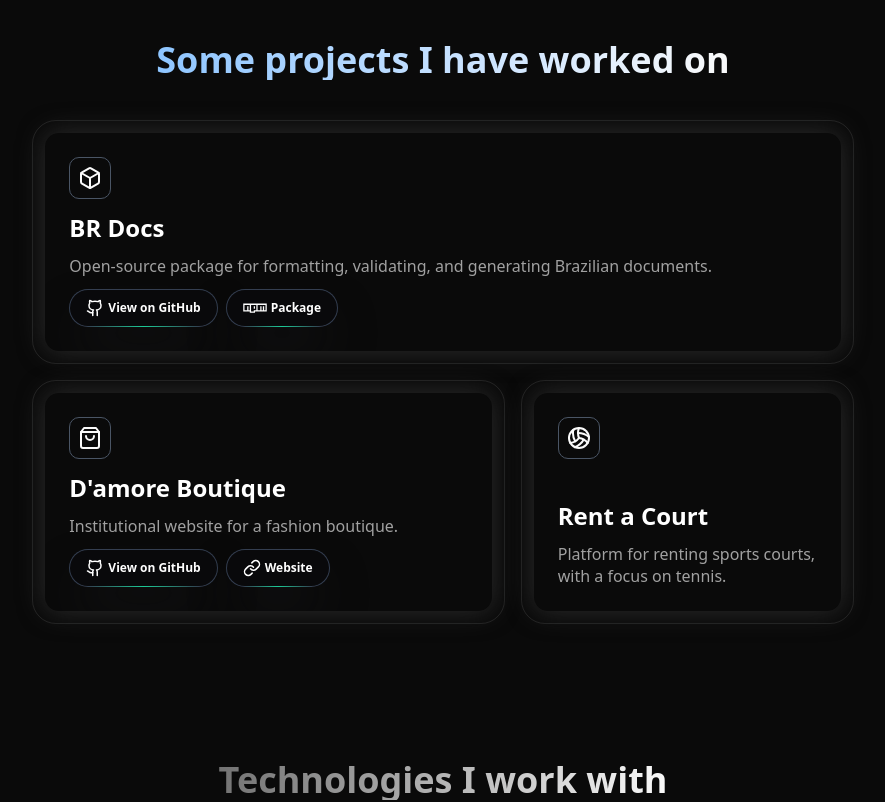
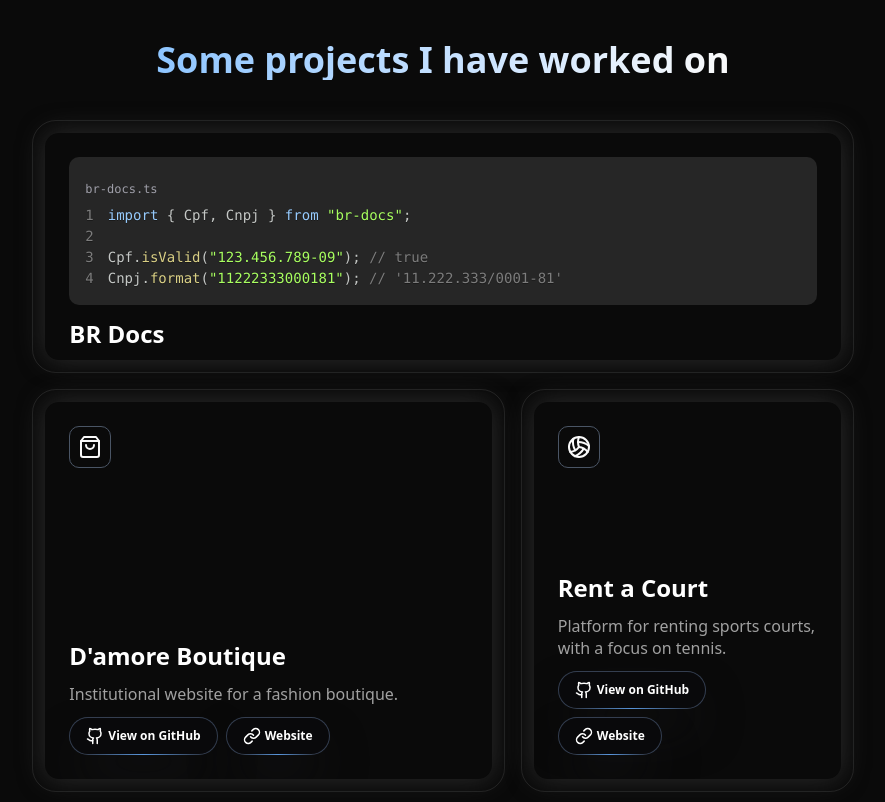
Before and after one commit to terukimateus/portfolio-terukimateus, a React (Vite) app: page / in a window 1280 px wide. Shown: the part 840-1642 px from the top of the page, without its empty margins (197-1082 px from the left). Built offline with nearby package versions, Linux system fonts and the light colour scheme.

Commit message:
add cover in card

```diff
--- a/package.json
+++ b/package.json
@@ -26,16 +26,21 @@
     "tailwind-merge": "^3.3.1",
     "tailwindcss": "^4.1.11"
   },
+  "overrides": {
+    "react-syntax-highlighter": "15.0.0"
+  },
   "devDependencies": {
     "@eslint/js": "^9.30.1",
     "@types/node": "^24.1.0",
     "@types/react": "^19.1.8",
     "@types/react-dom": "^19.1.6",
+    "@types/react-syntax-highlighter": "^15.5.13",
     "@vitejs/plugin-react": "^4.6.0",
     "eslint": "^9.30.1",
     "eslint-plugin-react-hooks": "^5.2.0",
     "eslint-plugin-react-refresh": "^0.4.20",
     "globals": "^16.3.0",
+    "react-syntax-highlighter": "^15.6.1",
     "tw-animate-css": "^1.3.5",
     "typescript": "~5.8.3",
     "typescript-eslint": "^8.35.1",
--- /dev/null
+++ b/src/components/Codeblock/index.tsx
@@ -0,0 +1,98 @@
+import React from "react";
+import { Prism as SyntaxHighlighter } from "react-syntax-highlighter";
+import { atomDark } from "react-syntax-highlighter/dist/cjs/styles/prism";
+
+type CodeBlockProps = {
+  language: string;
+  filename: string;
+  highlightLines?: number[];
+} & (
+  | {
+      code: string;
+      tabs?: never;
+    }
+  | {
+      code?: never;
+      tabs: Array<{
+        name: string;
+        code: string;
+        language?: string;
+        highlightLines?: number[];
+      }>;
+    }
+);
+
+const CodeBlock = ({
+  language,
+  filename,
+  code,
+  highlightLines = [],
+  tabs = [],
+}: CodeBlockProps) => {
+  const [activeTab, setActiveTab] = React.useState(0);
+
+  const tabsExist = tabs.length > 0;
+
+  const activeCode = tabsExist ? tabs[activeTab].code : code;
+  const activeLanguage = tabsExist
+    ? tabs[activeTab].language || language
+    : language;
+  const activeHighlightLines = tabsExist
+    ? tabs[activeTab].highlightLines || []
+    : highlightLines;
+
+  return (
+    <div className="relative w-full rounded-lg bg-neutral-800 p-4 font-mono text-sm">
+      <div className="flex flex-col gap-2">
+        {tabsExist && (
+          <div className="flex  overflow-x-auto">
+            {tabs.map((tab, index) => (
+              <button
+                key={index}
+                onClick={() => setActiveTab(index)}
+                className={`px-3 !py-2 text-xs transition-colors font-sans ${
+                  activeTab === index
+                    ? "text-white"
+                    : "text-zinc-400 hover:text-zinc-200"
+                }`}
+              >
+                {tab.name}
+              </button>
+            ))}
+          </div>
+        )}
+        {!tabsExist && filename && (
+          <div className="flex justify-between items-center py-2">
+            <div className="text-xs text-zinc-400">{filename}</div>
+          </div>
+        )}
+      </div>
+      <SyntaxHighlighter
+        language={activeLanguage}
+        style={atomDark}
+        customStyle={{
+          margin: 0,
+          padding: 0,
+          background: "transparent",
+          fontSize: "0.875rem", // text-sm equivalent
+        }}
+        wrapLines={true}
+        showLineNumbers={true}
+        lineProps={(lineNumber) => ({
+          style: {
+            backgroundColor: activeHighlightLines.includes(lineNumber)
+              ? "rgba(255,255,255,0.1)"
+              : "transparent",
+            display: "block",
+            width: "100%",
+          },
+        })}
+        PreTag="div"
+      >
+        {String(activeCode)}
+      </SyntaxHighlighter>
+    </div>
+  );
+};
+
+export default CodeBlock;
--- a/src/components/GlowingButton/index.tsx
+++ b/src/components/GlowingButton/index.tsx
@@ -30,7 +30,7 @@ const GlowingButton = ({
         {icon}
         {children}
       </div>
-      <span className="absolute -bottom-0 left-[1.125rem] h-px w-[calc(100%-2.25rem)] bg-gradient-to-r from-emerald-400/0 via-emerald-400/90 to-emerald-400/0 transition-opacity duration-500 group-hover:opacity-40"></span>
+      <span className="absolute -bottom-0 left-[1.125rem] h-px w-[calc(100%-2.25rem)] bg-gradient-to-r from-blue-400/0 via-blue-400/80 to-blue-400/0 transition-opacity duration-500 group-hover:opacity-40"></span>
     </>
   );
 
--- a/src/components/GlowingCard/index.tsx
+++ b/src/components/GlowingCard/index.tsx
@@ -1,28 +1,15 @@
 import { GlowingEffect } from "@/components/ui/GlowingEffect";
 import type { ReactNode } from "react";
 
-type GlowingCardsProps = {
-  cards: {
-    icon: ReactNode;
-    area: string;
-    title: string;
-    extra?: ReactNode;
-    description: React.ReactNode;
-  }[];
+type GlowingCardProps = {
+  cards: GridItemProps[];
 };
 
-export function GlowingCards({ cards }: GlowingCardsProps) {
+export function GlowingCards({ cards }: GlowingCardProps) {
   return (
-    <ul className="grid grid-cols-1 grid-rows-none gap-4 md:grid-cols-12 md:grid-rows-3 lg:gap-4 xl:max-h-[34rem] xl:w-2/3 xl:grid-rows-2">
+    <ul className="grid grid-cols-1 grid-rows-none gap-4 md:grid-cols-12 md:grid-rows-5 lg:gap-4 xl:max-h-[42rem] xl:w-2/3">
       {cards.map((card, index) => (
-        <GridItem
-          key={index}
-          area={card.area}
-          icon={card.icon}
-          title={card.title}
-          description={card.description}
-          extra={card.extra}
-        />
+        <GridItem {...card} key={index} />
       ))}
     </ul>
   );
@@ -30,13 +17,21 @@ export function GlowingCards({ cards }: GlowingCardsProps) {
 
 interface GridItemProps {
   area: string;
-  icon: ReactNode;
+  icon?: ReactNode;
   title: string;
   description: ReactNode;
+  cover?: ReactNode;
   extra?: ReactNode;
 }
 
-const GridItem = ({ area, icon, title, extra, description }: GridItemProps) => {
+const GridItem = ({
+  area,
+  icon,
+  title,
+  extra,
+  cover,
+  description,
+}: GridItemProps) => {
   return (
     <li className={`min-h-[14rem] list-none ${area}`}>
       <div className="relative h-full rounded-2xl border p-2 md:rounded-3xl md:p-3">
@@ -49,9 +44,12 @@ const GridItem = ({ area, icon, title, extra, description }: GridItemProps) => {
         />
         <div className="border-0.75 relative flex h-full flex-col justify-between gap-6 overflow-hidden rounded-xl p-6 md:p-6 dark:shadow-[0px_0px_27px_0px_#2D2D2D]">
           <div className="relative flex flex-1 flex-col justify-between gap-3">
-            <div className="w-fit rounded-lg border border-gray-600 p-2">
-              {icon}
-            </div>
+            {icon && (
+              <div className="w-fit rounded-lg border border-gray-600 p-2">
+                {icon}
+              </div>
+            )}
+            {cover}
             <div className="space-y-3">
               <h3 className="-tracking-4 pt-0.5 font-sans text-xl/[1.375rem] font-semibold text-balance text-black md:text-2xl/[1.875rem] dark:text-white">
                 {title}
--- a/src/features/landing.tsx
+++ b/src/features/landing.tsx
@@ -4,12 +4,24 @@ import { GlowingCards } from "@/components/GlowingCard";
 import Icon from "@/components/Icon";
 import NavbarFeat from "@/components/Navbar";
 import GlowingButton from "@/components/GlowingButton";
+import CodeBlock from "@/components/Codeblock";
+
+const BR_DOCS_CODE = `import { Cpf, Cnpj } from "br-docs";
+
+Cpf.isValid("123.456.789-09"); // true
+Cnpj.format("11222333000181"); // '11.222.333/0001-81'`;
 
 const cards = [
   {
-    icon: <Icon family="Lucide" name="LuBox" />,
-    area: "md:[grid-area:1/1/1/13] xl:[grid-area:1/1/1/13]",
+    area: "md:[grid-area:3/1/1/13]",
     title: "BR Docs",
+    cover: (
+      <CodeBlock
+        language="typescript"
+        filename="br-docs.ts"
+        code={BR_DOCS_CODE}
+      />
+    ),
     extra: (
       <div className="flex gap-2">
         <GlowingButton
@@ -19,7 +31,7 @@ const cards = [
           View on GitHub
         </GlowingButton>
         <GlowingButton
-          icon={<Icon family="DevIcons" name="DiNpm" size={24} />}
+          icon={<Icon family="Lucide" name="LuLink" size={18} />}
           href="https://br-docs.vercel.app/"
           target="_blank"
         >
@@ -32,7 +44,7 @@ const cards = [
   },
   {
     icon: <Icon family="Lucide" name="LuShoppingBag" />,
-    area: "md:[grid-area:2/1/4/5] xl:[grid-area:2/1/3/8]",
+    area: "md:[grid-area:7/1/3/8]",
     title: "D'amore Boutique",
     extra: (
       <div className="flex flex-wrap gap-2">
@@ -55,8 +67,25 @@ const cards = [
   },
   {
     icon: <Icon family="Lucide" name="LuVolleyball" />,
-    area: "md:[grid-area:2/5/4/13] xl:[grid-area:2/8/2/13]",
+    area: "md:[grid-area:7/8/3/13]",
     title: "Rent a Court",
+    extra: (
+      <div className="flex flex-wrap gap-2">
+        <GlowingButton
+          icon={<Icon family="Lucide" name="LuGithub" size={18} />}
+          href=""
+        >
+          View on GitHub
+        </GlowingButton>
+        <GlowingButton
+          icon={<Icon family="Lucide" name="LuLink" size={18} />}
+          href="https://rent-a-court.vercel.app/"
+          target="_blank"
+        >
+          Website
+        </GlowingButton>
+      </div>
+    ),
     description: "Platform for renting sports courts, with a focus on tennis.",
   },
 ];
```
Also changed, not shown: 1 other file (tests, documents, lock files or other folders).
